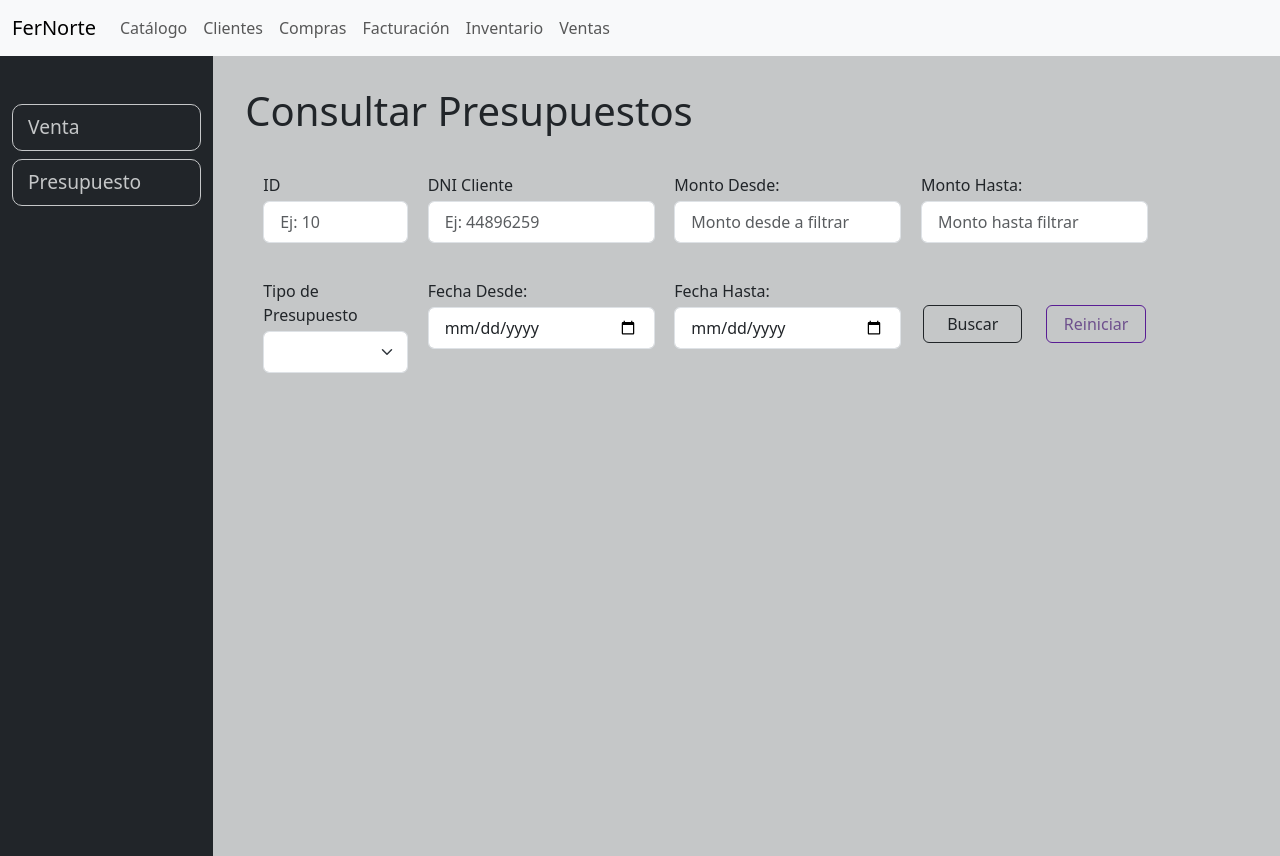
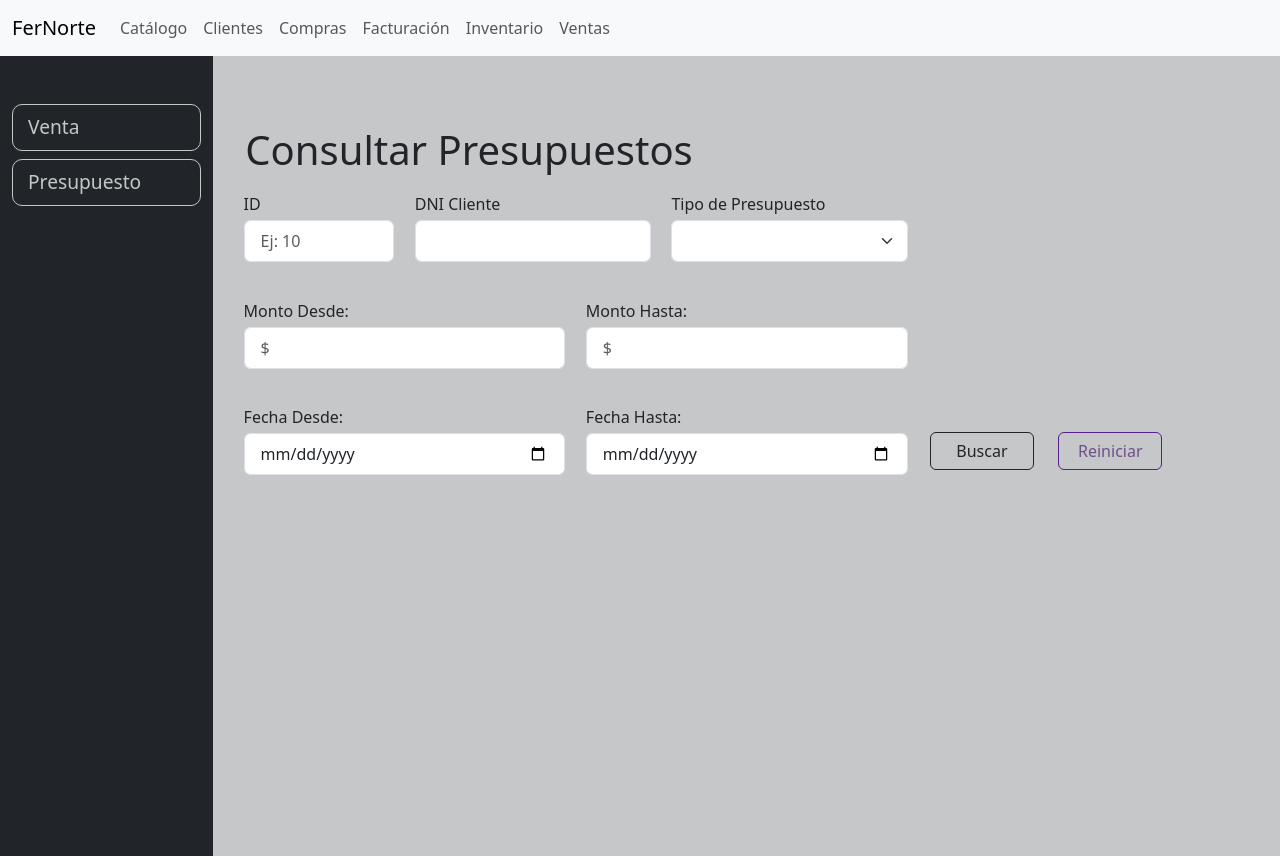
Before and after one commit to fpiemontesi/fernorte-app-2w1, an Angular app: page /sales/consultar-presupuesto in a window 1280 px wide. Built offline with nearby package versions, Linux system fonts and the light colour scheme.

Commit message:
ambos consultar arreglados

```diff
--- a/src/app/modules/sales/components/consultar-presupuesto/consultar-presupuesto.component.html
+++ b/src/app/modules/sales/components/consultar-presupuesto/consultar-presupuesto.component.html
@@ -1,6 +1,5 @@
-<div class="container" style="padding-top: 3%;">
+<div class="container" style="background-color: rgb(197, 199, 200); ; margin-bottom: 40px; margin-top: 50px;">
   <h1>Consultar Presupuestos</h1>
-    <div class="container">
 
       <div class="row">
         <div class="col-md-2 col-sm-12" style="padding: 1%;">
@@ -9,20 +8,9 @@
         </div>
         <div class="col-md-3 col-sm-12" style="padding: 1%;">
           <label class="mb-1">DNI Cliente</label>
-          <input type="number" class="form-control" id="cliente" name="cliente" placeholder="Ej: 44896259" [(ngModel)]="this.presupuestoFilter.doc_cliente">
+          <input type="number" class="form-control" id="cliente" name="cliente" [(ngModel)]="this.presupuestoFilter.doc_cliente">
         </div>
         <div class="col-md-3 col-sm-12" style="padding: 1%;">
-          <label class="mb-1">Monto Desde:</label>
-          <input type="number" class="form-control" id="montoDesde" placeholder="Monto desde a filtrar" name="montoDesde" [(ngModel)]="this.presupuestoFilter.monto_desde">
-        </div>
-        <div class="col-md-3 col-sm-12" style="padding: 1%;">
-          <label class="mb-1">Monto Hasta:</label>
-          <input type="number" class="form-control" id="montoHasta" placeholder="Monto hasta filtrar" name="montoH"  [(ngModel)]="this.presupuestoFilter.monto_hasta">
-        </div>
-
-      </div>
-      <div class="row">
-        <div class="col-md-2 col-sm-12" style="padding: 1%;">
           <label class="mb-1">Tipo de Presupuesto</label>
           <select class="form-control form-select" id="tipo_venta" name="tipo_venta" [(ngModel)]="this.presupuestoFilter.tipo_presupuesto">
             <option disabled selected>Seleccionar tipo de presupuesto</option>
@@ -30,11 +18,23 @@
             <option value="2">Mayorista</option>
           </select>
         </div>
-        <div class="col-md-3 col-sm-12" style="padding: 1%;">
+      </div>
+      <div class="row">
+        <div class="col-md-4 col-sm-12" style="padding: 1%;">
+          <label class="mb-1">Monto Desde:</label>
+          <input type="number" class="form-control" id="montoDesde" placeholder="$" name="montoDesde" [(ngModel)]="this.presupuestoFilter.monto_desde">
+        </div>
+        <div class="col-md-4 col-sm-12" style="padding: 1%;">
+          <label class="mb-1">Monto Hasta:</label>
+          <input type="number" class="form-control" id="montoHasta" placeholder="$" name="montoH"  [(ngModel)]="this.presupuestoFilter.monto_hasta">
+        </div>
+      </div>
+      <div class="row">
+        <div class="col-md-4 col-sm-12" style="padding: 1%;">
           <label class="mb-1">Fecha Desde:</label>
           <input type="date" class="form-control" id="fechaDesde" name="fechaDesde" [(ngModel)]="this.presupuestoFilter.fecha_desde">
         </div>
-        <div class="col-md-3 col-sm-12" style="padding: 1%;">
+        <div class="col-md-4 col-sm-12" style="padding: 1%;">
           <label class="mb-1">Fecha Hasta:</label>
           <input type="date" class="form-control" id="fechaHasta" name="fechaHasta" [(ngModel)]="this.presupuestoFilter.fecha_hasta">
         </div>
@@ -43,33 +43,33 @@
             <div class="col-md-6 mb-2">
               <button type="submit" class="btn btn-outline-dark" style="width: 100%;" (click)="filtrarPresupuestos();  toggleTabla(true)">Buscar</button>
             </div>
-            <div class="col-md-6" >
-              <button type="submit" class="btn btn-outline-violet" style="width: 100%;" (click)="limpiarCampos(); toggleTabla(false)">Reiniciar</button>
+
+            <div class="col-md-6">
+              <button type="button" class="btn btn-outline-violet" style="width: 100%;" (click)="limpiarCampos(); toggleTabla(false)">Reiniciar</button>
             </div>
-          </div>
           </div>
         </div>
       </div>
-    </div>
+
     <br>
     <div class="table-responsive" #presupuestosDOM [style]="{display: mostrarTabla ? 'block' : 'none'}" >
       <table class="table table-striped table-bordered table-hover" style="align-content: center;">
         <thead class="thead">
           <tr>
-            <th class="centered col">ID</th>
-            <th class="centered col">DNI Cliente</th>
-            <th class="centered col">Fecha de Creación</th>
-            <th class="centered col">Tipo de Pedido</th>
+            <th class="centered">ID</th>
+            <th class="centered">DNI Cliente</th>
+            <th class="centered">Fecha de Creación</th>
+            <th class="centered">Tipo de Pedido</th>
 
-            <th class="centered col">Monto</th>
-            <th class="centered col" style="text-align: center; margin-top: 3%; width: 50px; ">Ver Detalle</th>
-            <th class="centered col" style="width: 50px;">Modificar Presupuesto</th>
-            <th class="centered col" style="width: 50px;">Eliminar Presupuesto</th>
-            <th class="centered col" style="width: 50px;">Generar Venta</th>
+            <th class="centered">Monto</th>
+            <th style="text-align: center; margin-top: 3%; width: 50px; ">Ver Detalle</th>
+            <th class="centered" style="width: 50px;">Modificar Presupuesto</th>
+            <th class="centered" style="width: 50px;">Eliminar Presupuesto</th>
+            <th class="centered" style="width: 50px;">Generar Venta</th>
             <!-- <th style="text-align: center; margin-top: 3%;">Modificar<br> Venta</th> -->
           </tr>
         </thead>
-        <tbody>
+        <tbody class="table-group-divider">
           <tr *ngFor="let presupuesto of presupuestos">
             <td class="centered">{{ presupuesto.id }}</td>
             <td class="centered">{{ presupuesto.doc_cliente }}</td>
@@ -82,7 +82,7 @@
               </button>
             </td>
             <td class="centered">
-              <button class="btn btn-outline-dark btn-sm custom-btn" (click)="modificarPresupuesto(presupuesto)" >
+              <button class="btn btn-warning" (click)="modificarPresupuesto(presupuesto)" >
                 <i>Editar</i>
               </button>
             </td>
@@ -112,15 +112,19 @@
             <th class="centered">Precio Unitario</th>
           </tr>
         </thead>
-        <tbody>
+        <tbody class="table-group-divider">
           <tr *ngFor="let detalle of presupuesto.detalles">
             <td class="centered">{{ detalle.cod_producto }}</td>
             <td class="centered">{{ detalle.descripcion }}</td>
             <td class="centered">{{ detalle.cantidad }}</td>
             <td class="centered">{{ detalle.precio_unitario | currency:'USD':'symbol':'1.2-2' }}</td>
           </tr>
+          <tr>
+            <td></td><td></td><td class="text-end"><strong>TOTAL:</strong></td><td><strong>{{ presupuesto_monto  | currency:'USD':'symbol':'1.2-2' }}</strong></td>
+          </tr>
         </tbody>
       </table>
 
     </div>
   </div>
+  </div>
--- a/src/app/modules/sales/components/consultar-presupuesto/consultar-presupuesto.component.ts
+++ b/src/app/modules/sales/components/consultar-presupuesto/consultar-presupuesto.component.ts
@@ -24,6 +24,8 @@ export class ConsultarPresupuestoComponent implements OnInit,OnDestroy {
   mostrarTabla = false;            // De presupuestos
   mostrarDetalle: boolean = false;
 
+  presupuesto_monto:number=0;
+
   constructor(private router: Router, private service : PresupuestoService) {
     this.presupuesto = {} as Presupuesto;
   }
@@ -39,6 +41,8 @@ export class ConsultarPresupuestoComponent implements OnInit,OnDestroy {
   limpiarCampos(){
     this.presupuestoFilter = {} as PresupuestoFiltro;
     this.presupuestos = [];
+    this.mostrarTabla = false;
+    this.mostrarDetalle = false;
   }
 
   // Método para mostrar/ocultar la tabla
@@ -47,6 +51,14 @@ export class ConsultarPresupuestoComponent implements OnInit,OnDestroy {
   }
   // FILTRAR VENTAS POR GET
   filtrarPresupuestos() {
+    let fec_desde:string = ""
+    let fec_hasta:string = ""
+    if(this.presupuestoFilter.fecha_desde && this.presupuestoFilter.fecha_hasta){
+      fec_desde = new Date(this.presupuestoFilter.fecha_desde).toISOString()
+      fec_hasta = new Date(this.presupuestoFilter.fecha_hasta).toISOString()
+      console.log(fec_desde,fec_hasta)
+    }
+
     let params = new HttpParams()
     if(this.presupuestoFilter?.id){
       params = params.set('id', this.presupuestoFilter.id);
@@ -64,10 +76,10 @@ export class ConsultarPresupuestoComponent implements OnInit,OnDestroy {
       params = params.set('monto_hasta', this.presupuestoFilter?.monto_hasta.toString());
     }
     if (this.presupuestoFilter?.fecha_desde) {
-      params = params.set('fecha_desde', this.presupuestoFilter?.fecha_desde.toISOString());
+      params = params.set('fecha_desde', fec_desde);
     }
     if (this.presupuestoFilter?.fecha_hasta) {
-      params = params.set('fecha_hasta', this.presupuestoFilter?.fecha_hasta.toISOString());
+      params = params.set('fecha_hasta', fec_hasta);
     }
 
     this.subscriptions!.add(
@@ -110,6 +122,9 @@ export class ConsultarPresupuestoComponent implements OnInit,OnDestroy {
   }
   verDetalle(presupuesto: Presupuesto){
     this.presupuesto = presupuesto;
+    if(presupuesto.precio_total){
+      this.presupuesto_monto = presupuesto.precio_total;
+    }
     this.mostrarDetalle = true;
     this.moverPantalla(this.detallePresupuestosDOM.nativeElement);
   }
--- a/src/app/modules/sales/components/consultar-venta/consultar-venta.component.html
+++ b/src/app/modules/sales/components/consultar-venta/consultar-venta.component.html
@@ -5,11 +5,11 @@
       <div class="row">
       <div class="col-md-3 col-sm-12" style="padding: 1%;">
         <label for="id">Id</label>
-        <input id="id" type="text" name="id" class="form-control" placeholder="Id de la venta" [(ngModel)]="venta.id">
+        <input id="id" type="text" name="id" class="form-control" placeholder="Id de la venta" [(ngModel)]="ventaFilter.id">
       </div>
       <div class="col-md-3 col-sm-12" style="padding: 1%;">
         <label>Cliente</label>
-        <select class="form-select" id="cliente" name="cliente" [(ngModel)]="venta.doc_cliente">
+        <select class="form-select" id="cliente" name="cliente" [(ngModel)]="ventaFilter.doc_cliente">
           <option disabled selected value="">Selecciona el cliente de la venta</option>
           <!-- Use *ngFor to iterate over clients and populate the options -->
           <option *ngFor="let cliente of clientes" [value]="cliente.id">{{ cliente.nombre }} {{ cliente.apellido }}</option>
@@ -17,7 +17,7 @@
       </div>
     <div class="col-md-3 col-sm-12" style="padding: 1%;">
       <label>Vendedor</label>
-      <select class="form-select" id="vendedor" name="vendedor" [(ngModel)]="venta.id_vendedor">
+      <select class="form-select" id="vendedor" name="vendedor" [(ngModel)]="ventaFilter.id_vendedor">
         <option disabled selected value="">Selecciona el vendedor de la venta</option>
         <option value="1">Cande</option>
         <option value="2">Tomi</option>
@@ -27,7 +27,7 @@
     <div class="row">
       <div class="col-md-3 col-sm-12" style="padding: 1%;">
         <label>Forma de Entrega</label>
-        <select class="form-select" id="formaEntrega" name="formaEntrega" [(ngModel)]="venta.forma_entrega">
+        <select class="form-select" id="formaEntrega" name="formaEntrega" [(ngModel)]="ventaFilter.forma_entrega">
           <option disabled selected value="">Selecciona la forma de entrega de la venta</option>
           <option value="1">En Caja</option>
           <option value="2">En Deposito</option>
@@ -35,7 +35,7 @@
       </div>
       <div class="col-md-3 col-sm-12" style="padding: 1%;">
         <label>Tipo de Venta</label>
-        <select class="form-select" id="tipo_venta" name="tipo_venta" [(ngModel)]="venta.tipo_venta">
+        <select class="form-select" id="tipo_venta" name="tipo_venta" [(ngModel)]="ventaFilter.tipo_venta">
           <option disabled selected>Selecciona el tipo de venta</option>
           <option value="2">Mayorista</option>
           <option value="1">Minorista</option>
@@ -61,7 +61,7 @@
       </div>
       <div class="col-md-3 col-sm-12" style="padding: 1%;">
         <label>Estado</label>
-        <select class="form-select" id="estado" name="estado" [(ngModel)]="venta.estado">
+        <select class="form-select" id="estado" name="estado" [(ngModel)]="ventaFilter.estado">
           <option disabled selected value="">Selecciona el estado de la venta</option>
           <option value="1">Pendiente</option>
           <option value="2">Entregado</option>
--- a/src/app/modules/sales/components/consultar-venta/consultar-venta.component.ts
+++ b/src/app/modules/sales/components/consultar-venta/consultar-venta.component.ts
@@ -23,6 +23,7 @@ export class ConsultarVentaComponent {
   fechaHasta: Date | null = null;
   nuevoEstado!: number;
   ventas: Ventas[] = [];
+  ventaFilter:Ventas;
   venta: Ventas;
   //Ventas:
   mostrarCanceladas:boolean = false
@@ -32,10 +33,12 @@ export class ConsultarVentaComponent {
 
   constructor(private service : VentasService) {
     this.venta= {} as Ventas;
+    this.ventaFilter = {} as Ventas;
   }
 
   limpiarCampos(){
     this.venta = {} as Ventas;
+    this.ventaFilter = {} as Ventas;
     this.mostrarTabla = false;
     this.mostrarDetalle = false;
     this.fechaDesde = null
@@ -87,7 +90,7 @@ export class ConsultarVentaComponent {
     this.subscriptions?.add(
       this.service
       .filtrarVentas(
-        this.venta,
+        this.ventaFilter,
         this.montoDesde,
         this.montoHasta,
         fecDesde,
--- a/src/app/modules/sales/models/Presupuesto.ts
+++ b/src/app/modules/sales/models/Presupuesto.ts
@@ -6,6 +6,7 @@ export class Presupuesto {
   fecha_creacion: Date;
   tipo_venta: number;
   detalles: Detalle[];
+  precio_total?: number;
 
   constructor() {
     this.id = 0;
```
